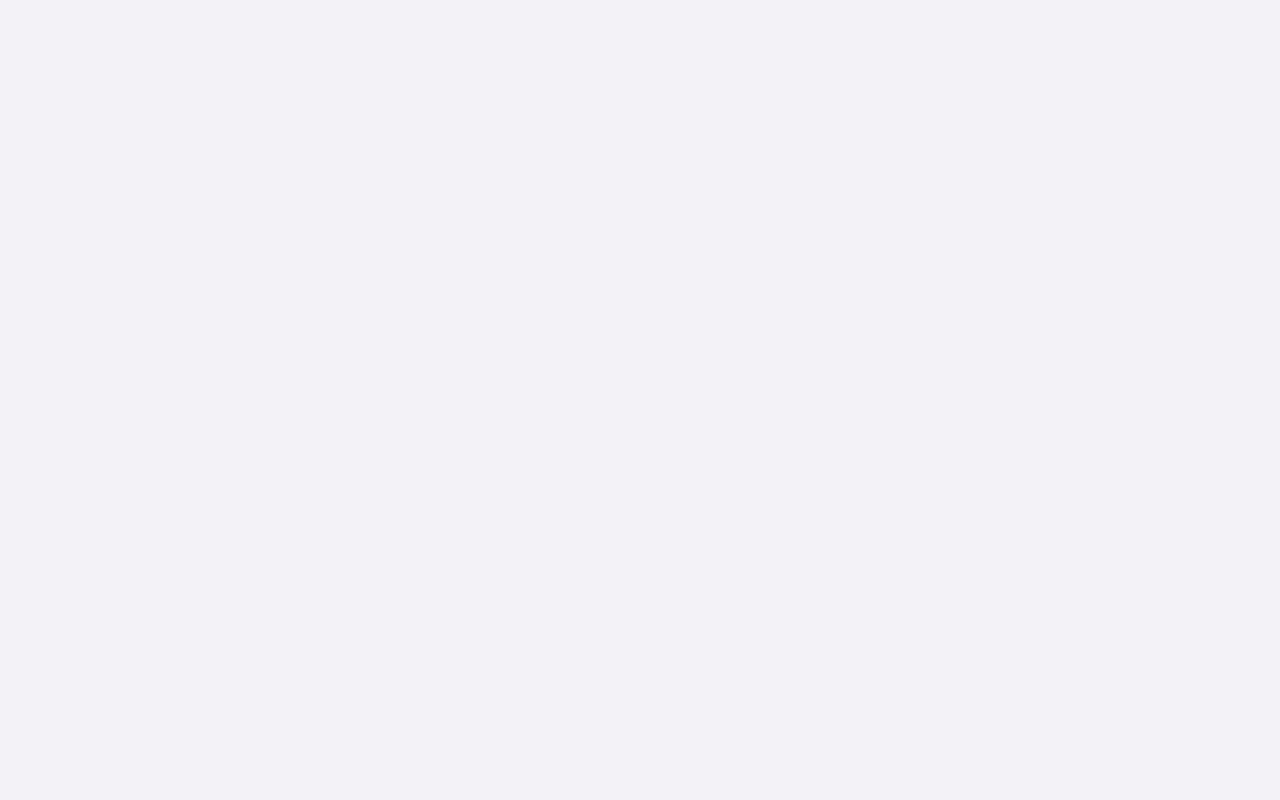
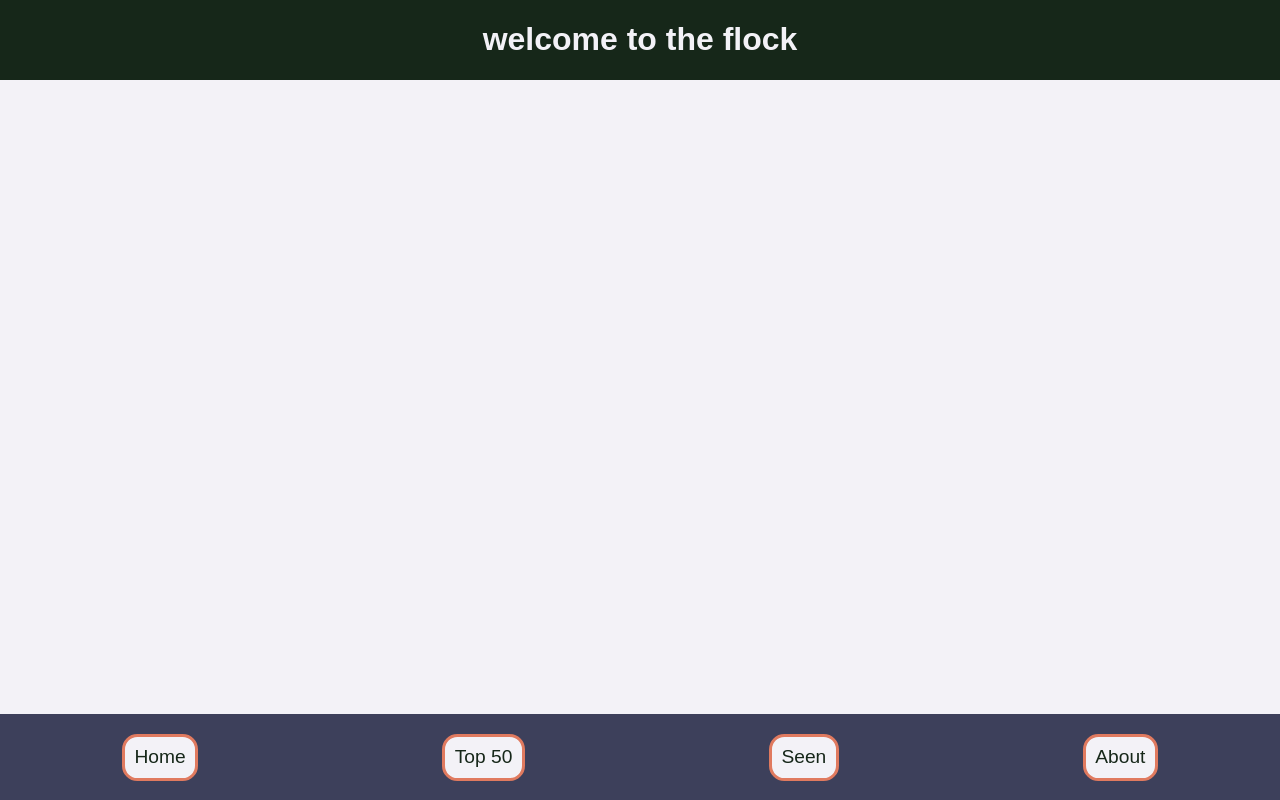
Before and after one commit to gaj23/bigbirds, a React (Create React App) app: page /top50 in a window 1280 px wide. Built offline with nearby package versions, Linux system fonts and the light colour scheme.

Commit message:
Apply Route for top 50 and create header as own component

```diff
--- a/src/Components/App/App.css
+++ b/src/Components/App/App.css
@@ -9,13 +9,3 @@ main {
   font-family: 'Nunito-sans', sans-serif;
   font-weight: 700;
 }
-
-header {
-  position: fixed;
-  left: 0;
-  top: 0;
-  width: 100%;
-  text-align: center;
-  background: #162719;
-  color: #F3F2F7;
-}
--- a/src/Components/App/App.js
+++ b/src/Components/App/App.js
@@ -1,16 +1,17 @@
 import React from 'react';
 import { Route, Link, Redirect} from 'react-router-dom';
 import './App.css';
+import Header from '../Header/Header'
 import Highlight from '../Highlight/Highlight';
 import Nav from '../Nav/Nav';
+
 
 const App = () => {
   return (
       <main className="App">
-        <header>
-          <h1>welcome to the flock</h1>
-        </header>
+        <Header />
         <Highlight />
+        {/*if route = home then render highlight, if */}
         <Nav />
       </main>
   );
--- /dev/null
+++ b/src/Components/Header/Header.css
@@ -0,0 +1,10 @@
+header {
+  position: fixed;
+  left: 0;
+  top: 0;
+  z-index: 3;
+  width: 100%;
+  text-align: center;
+  background: #162719;
+  color: #F3F2F7;
+}
--- /dev/null
+++ b/src/Components/Header/Header.js
@@ -0,0 +1,12 @@
+import React from 'react';
+import './Header.css'
+
+const Header = () => {
+  return (
+    <header>
+      <h1>welcome to the flock</h1>
+    </header>
+  )
+}
+
+export default Header;
--- a/src/Components/Highlight/Highlight.css
+++ b/src/Components/Highlight/Highlight.css
@@ -4,11 +4,14 @@
   position: relative;
   top: 6em;
   bottom: 10em;
+  height: 80%;
+  z-index: 0;
   display: flex;
   flex-direction: column;
   align-items: center;
   width: 95%;
   color: #162719;
+  overflow: scroll;
 }
 
 .highlight h2 {
--- a/src/Components/Nav/Nav.js
+++ b/src/Components/Nav/Nav.js
@@ -5,9 +5,13 @@ import './Nav.css';
 const Nav = () => {
   return (
     <nav>
-      <button>Home</button>
-      <button>Top 100</button>
-      <button>Sightings</button>
+      <Link to='/home'>
+        <button>Home</button>
+      </Link>
+      <Link to='/top50'>
+        <button>Top 50</button>
+      </Link>
+      <button>Seen</button>
       <button>About</button>
     </nav>
   )
--- a/src/Components/TopList/TopList.js
+++ b/src/Components/TopList/TopList.js
@@ -0,0 +1,18 @@
+import React from 'react';
+import './TopList';
+import Nav from '../Nav/Nav'
+import Header from '../Header/Header'
+
+const TopList = () => {
+  return (
+    <>
+    <Header />
+    <section>
+      <h1>List all the birdies! </h1>
+    </section>
+    <Nav />
+    </>
+  )
+}
+
+export default TopList;
--- a/src/index.js
+++ b/src/index.js
@@ -3,11 +3,13 @@ import ReactDOM from 'react-dom';
 import { BrowserRouter, Route, Switch } from 'react-router-dom';
 import './index.css';
 import App from './Components/App/App';
+import TopList from './Components/TopList/TopList';
 
 ReactDOM.render(
   <BrowserRouter>
     <Switch>
-      <Route path='/home' component={App} />
+      <Route path='/home' component={ App } />
+      <Route path='/top50' component={ TopList } />
     </Switch>
   </BrowserRouter>,
   document.getElementById('root')
```
